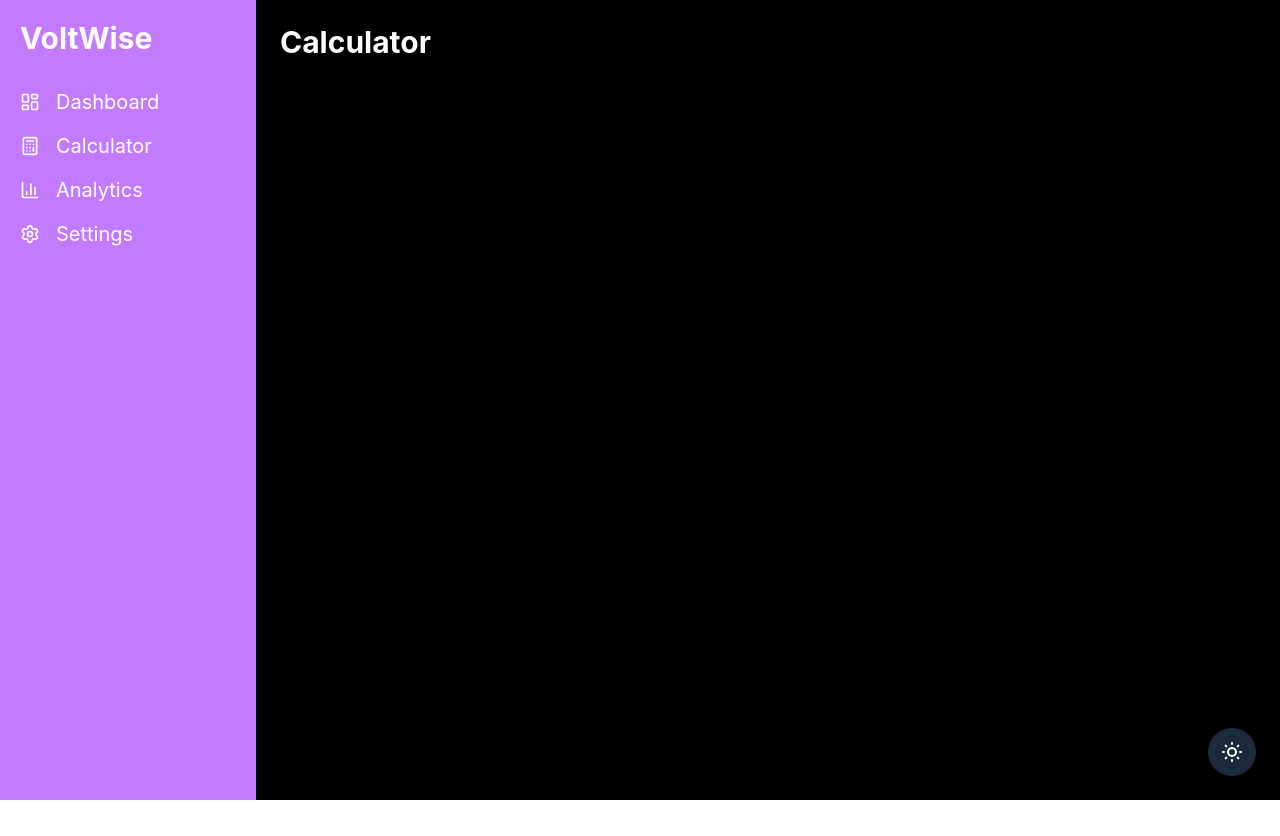
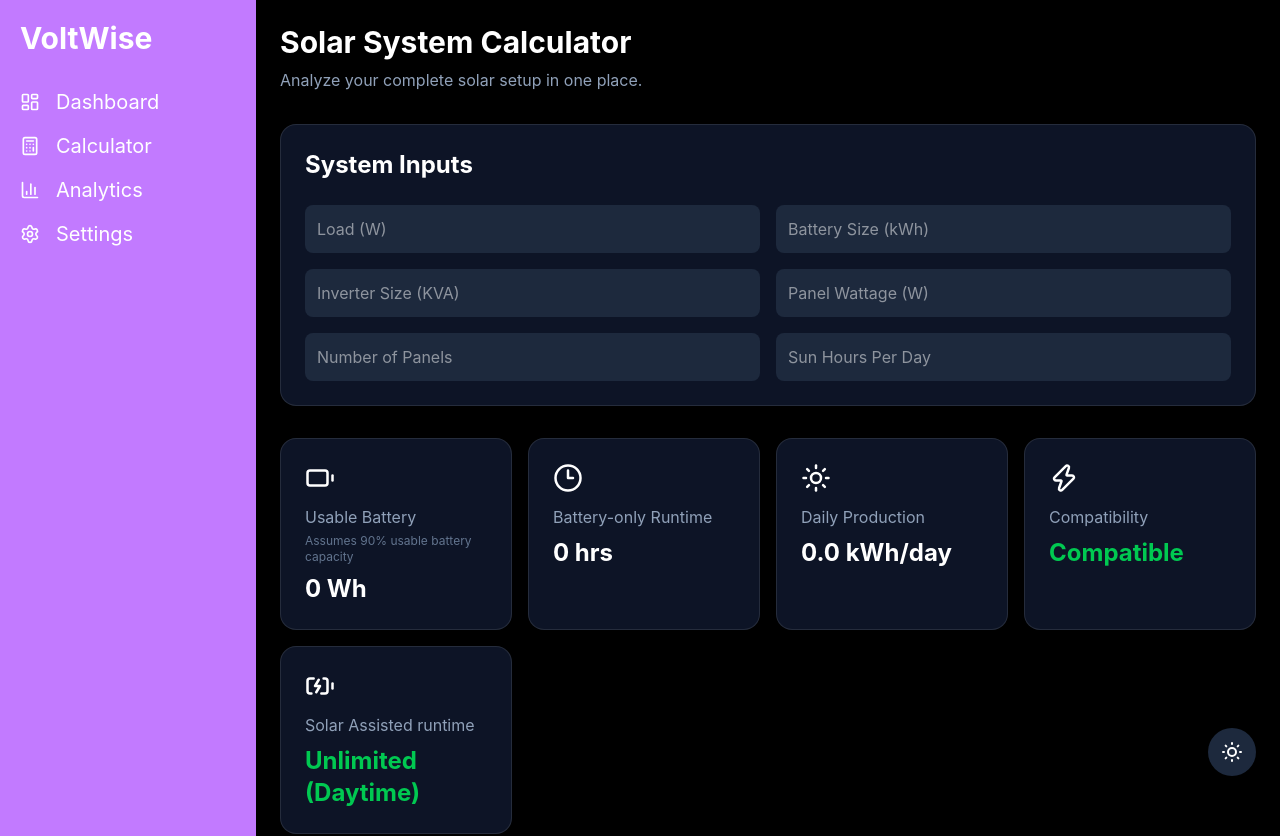
Before and after one commit to onaolapomay/My-solar-smart-plan, a React (Vite) app: page /calculator in a window 1280 px wide. Shown: the top 836 px of the page. Before the commit the page ends 800 px from the top, so only its background shows below. Built offline with nearby package versions, Linux system fonts and the light colour scheme.

Commit message:
added and renamed cards and functions

```diff
--- a/src/pages/Calculator.tsx
+++ b/src/pages/Calculator.tsx
@@ -1,9 +1,298 @@
+import { useState } from 'react'
+import { Battery, Clock3, Sun, Zap, BatteryCharging, } from 'lucide-react'
+
 const Calculator = () => {
-    return (
-        <div className="text-3xl font-bold">
-            <h1>Calculator</h1>
+  const [load, setLoad] = useState('')
+  const [batterySize, setBatterySize] =
+    useState('')
+  const [inverterSize, setInverterSize] =
+    useState('')
+  const [panelWattage, setPanelWattage] =
+    useState('')
+  const [panelCount, setPanelCount] =
+    useState('')
+  const [sunHours, setSunHours] =
+    useState('')
+
+  const batteryWh =
+    Number(batterySize) * 1000
+
+  const usableBatteryWh =
+    batteryWh * 0.9
+
+  const runtime =
+    Number(load) > 0
+      ? (
+          usableBatteryWh /
+          Number(load)
+        ).toFixed(1)
+      : '0'
+
+      const systemEfficiency = 0.8
+
+        const dailyProduction =
+        Number(panelWattage) *
+        Number(panelCount) *
+        Number(sunHours) *
+        systemEfficiency
+
+  const inverterCapacity =
+    Number(inverterSize) * 0.8 * 1000
+
+  const compatibility =
+    Number(load) <= inverterCapacity
+      ? 'Compatible'
+      : 'Incompatible'
+
+
+    const solarPower =
+        Number(panelWattage) *
+        Number(panelCount) *
+        0.8
+
+       const solarAssistedRuntime =
+        solarPower >= Number(load)
+        ? 'Unlimited (Daytime)'
+        : (
+            usableBatteryWh /
+            (Number(load) - solarPower)
+        ).toFixed(1) + ' hrs'
+
+
+
+
+  return (
+    <div>
+      <h1 className='text-3xl font-bold mb-2'>
+        Solar System Calculator
+      </h1>
+
+      <p className='text-slate-400 mb-8'>
+        Analyze your complete solar setup
+        in one place.
+      </p>
+
+
+
+      {/* Inputs */}
+
+      <div className='bg-slate-900/90 border border-white/10 backdrop-blur-md rounded-2xl p-6'>
+
+        <h2 className='text-2xl font-bold mb-6'>
+          System Inputs
+        </h2>
+
+        <div className='grid grid-cols-1 md:grid-cols-2 gap-4'>
+
+          <input
+            type='number'
+            placeholder='Load (W)'
+            value={load}
+            onChange={(e) =>
+              setLoad(e.target.value)
+            }
+            className='bg-slate-800 p-3 rounded-lg'
+          />
+
+          <input
+            type='number'
+            placeholder='Battery Size (kWh)'
+            value={batterySize}
+            onChange={(e) =>
+              setBatterySize(
+                e.target.value
+              )
+            }
+            className='bg-slate-800 p-3 rounded-lg'
+          />
+
+          <input
+            type='number'
+            placeholder='Inverter Size (KVA)'
+            value={inverterSize}
+            onChange={(e) =>
+              setInverterSize(
+                e.target.value
+              )
+            }
+            className='bg-slate-800 p-3 rounded-lg'
+          />
+
+          <input
+            type='number'
+            placeholder='Panel Wattage (W)'
+            value={panelWattage}
+            onChange={(e) =>
+              setPanelWattage(
+                e.target.value
+              )
+            }
+            className='bg-slate-800 p-3 rounded-lg'
+          />
+
+          <input
+            type='number'
+            placeholder='Number of Panels'
+            value={panelCount}
+            onChange={(e) =>
+              setPanelCount(
+                e.target.value
+              )
+            }
+            className='bg-slate-800 p-3 rounded-lg'
+          />
+
+          <input
+            type='number'
+            placeholder='Sun Hours Per Day'
+            value={sunHours}
+            onChange={(e) =>
+              setSunHours(
+                e.target.value
+              )
+            }
+            className='bg-slate-800 p-3 rounded-lg'
+          />
+
         </div>
-    )
+
+      </div>
+
+      {/* Results */}
+
+
+
+
+      <div className='grid grid-cols-1 md:grid-cols-2 lg:grid-cols-4 gap-4 mt-8'>
+
+        <div className='bg-slate-900/90 border border-white/10 rounded-2xl p-6'>
+          <Battery
+            size={30}
+            className='mb-3'
+          />
+
+          <h3 className='text-slate-400'>
+            Usable Battery
+          </h3>
+          <p className='text-xs text-slate-500 mt-1'>
+            Assumes 90% usable battery capacity
+          </p>
+
+          <p className='text-2xl font-bold mt-2'>
+            {usableBatteryWh.toLocaleString()} Wh
+          </p>
+        </div>
+
+        <div className='bg-slate-900/90 border border-white/10 rounded-2xl p-6'>
+          <Clock3
+            size={30}
+            className='mb-3'
+          />
+
+          <h3 className='text-slate-400'>
+            Battery-only Runtime
+          </h3>
+
+          <p className='text-2xl font-bold mt-2'>
+            {runtime} hrs
+          </p>
+        </div>
+
+        <div className='bg-slate-900/90 border border-white/10 rounded-2xl p-6'>
+          <Sun
+            size={30}
+            className='mb-3'
+          />
+
+          <h3 className='text-slate-400'>
+            Daily Production
+          </h3>
+
+          <p className='text-2xl font-bold mt-2'>
+            {(
+              dailyProduction / 1000
+            ).toFixed(1)}{' '}
+            kWh/day
+          </p>
+        </div>
+
+        <div className='bg-slate-900/90 border border-white/10 rounded-2xl p-6'>
+          <Zap
+            size={30}
+            className='mb-3'
+          />
+
+          <h3 className='text-slate-400'>
+            Compatibility
+          </h3>
+
+          <p
+            className={`text-2xl font-bold mt-2 ${
+              compatibility ===
+              'Compatible'
+                ? 'text-green-500'
+                : 'text-red-500'
+            }`}
+          >
+            {compatibility}
+          </p>
+        </div>
+
+        <div className='bg-slate-900/90 border border-white/10 rounded-2xl p-6'>
+          <BatteryCharging
+            size={30}
+            className='mb-3'
+          />
+
+          <h3 className='text-slate-400'>
+            Solar Assisted runtime
+          </h3>
+
+          <p className={`text-2xl font-bold mt-2 ${
+              solarAssistedRuntime ===
+              'Unlimited (Daytime)'
+                ? 'text-green-500'
+                : ''
+            }`}>
+            {solarAssistedRuntime}
+          </p>
+        </div>
+
+      </div>
+
+      {/* Insihgt */}
+
+      <div className='bg-slate-900/90 border border-white/10 rounded-2xl p-6 mt-8'>
+
+        <h2 className='text-2xl font-bold mb-4'>
+          System Insight
+        </h2>
+
+        {compatibility ===
+        'Compatible' ? (
+          <p className='text-slate-300'>
+            Your system can handle the
+            selected load. Estimated
+            runtime is {runtime} hours
+            and your solar array can
+            generate approximately{' '}
+            {(
+              dailyProduction / 1000
+            ).toFixed(1)}
+            kWh per day.
+          </p>
+        ) : (
+          <p className='text-red-400'>
+            Warning: Your inverter
+            cannot support the selected
+            load. Consider upgrading
+            your inverter size.
+          </p>
+        )}
+
+      </div>
+    </div>
+  )
 }
 
 export default Calculator
```
